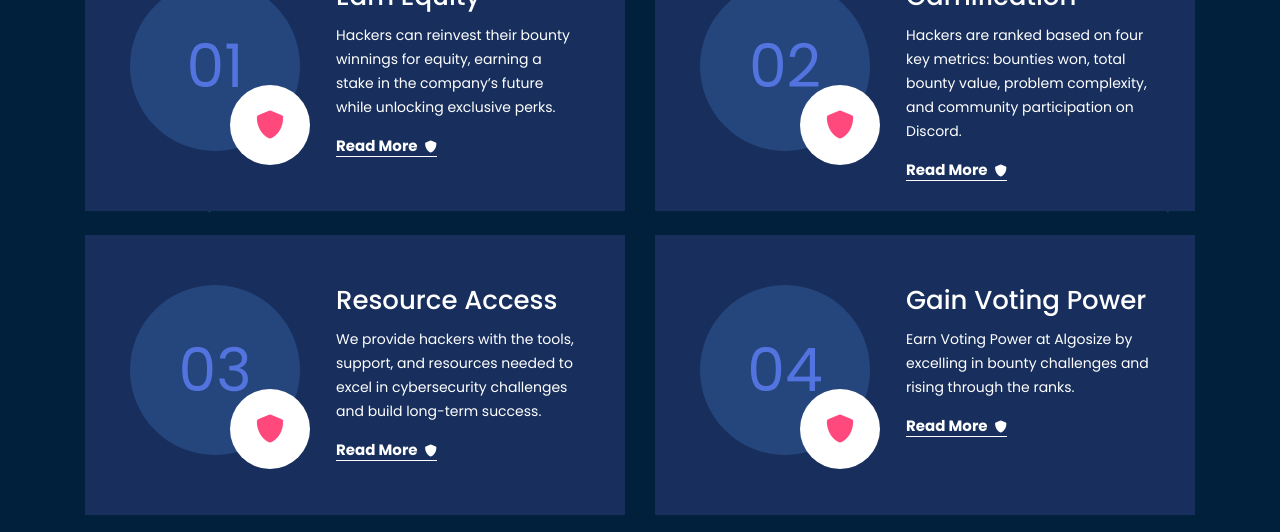
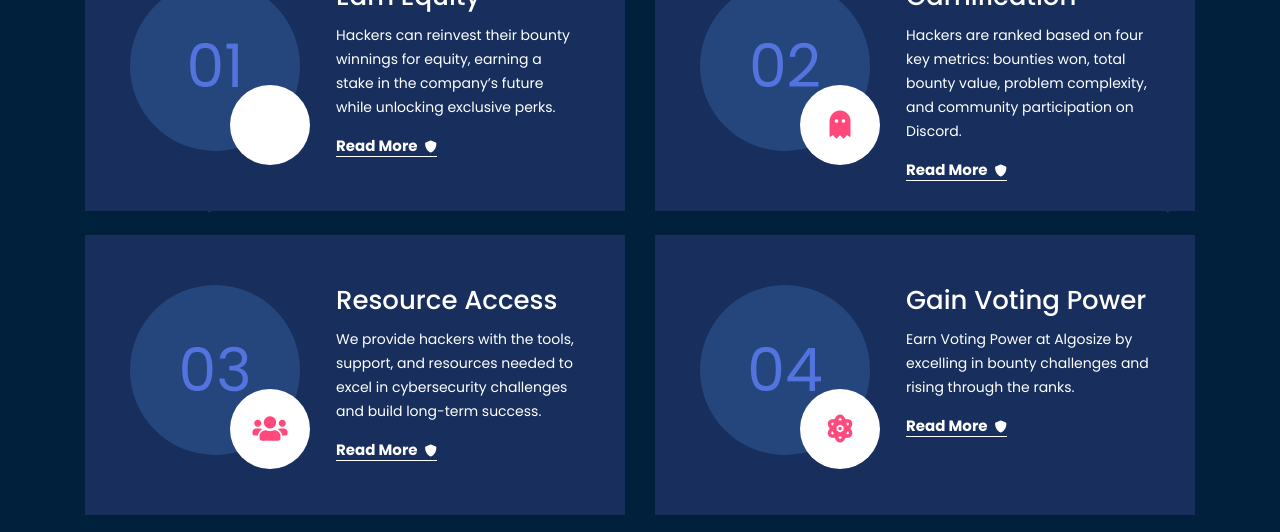
Before and after one commit to AlgoSize/website, a Jekyll site: the page built from index.html, in a window 1280 px wide. Shown: the part 2821-3353 px from the top of the page. Built offline with Jekyll 4.4.1, drawn with Linux system fonts in a browser that asks for light colours.

Commit message:
Update services.html

```diff
--- a/_includes/services.html
+++ b/_includes/services.html
@@ -15,7 +15,7 @@
                 <div class="single-service-box">
                     <div class="single-service-icon-box">
                         <p>01</p>
-                        <i class="fa fa-shield"></i>
+                        <i class="fa fa-pie-chart"></i>
                     </div>
                     <div class="service-box-content">
                         <h3>Earn Equity</h3>
@@ -28,7 +28,7 @@
                 <div class="single-service-box">
                     <div class="single-service-icon-box">
                         <p>02</p>
-                        <i class="fa fa-shield"></i>
+                        <i class="fas fa-ghost"></i>
                     </div>
                     <div class="service-box-content">
                         <h3>Gamification</h3>
@@ -41,7 +41,7 @@
                 <div class="single-service-box">
                     <div class="single-service-icon-box">
                         <p>03</p>
-                        <i class="fa fa-shield"></i>
+                        <i class="fas fa-users"></i>
                     </div>
                     <div class="service-box-content">
                         <h3>Resource Access</h3>
@@ -54,7 +54,7 @@
                 <div class="single-service-box">
                     <div class="single-service-icon-box">
                         <p>04</p>
-                        <i class="fa fa-shield"></i>
+                        <i class="fas fa-atom"></i>
                     </div>
                     <div class="service-box-content">
                         <h3>Gain Voting Power</h3>
```
